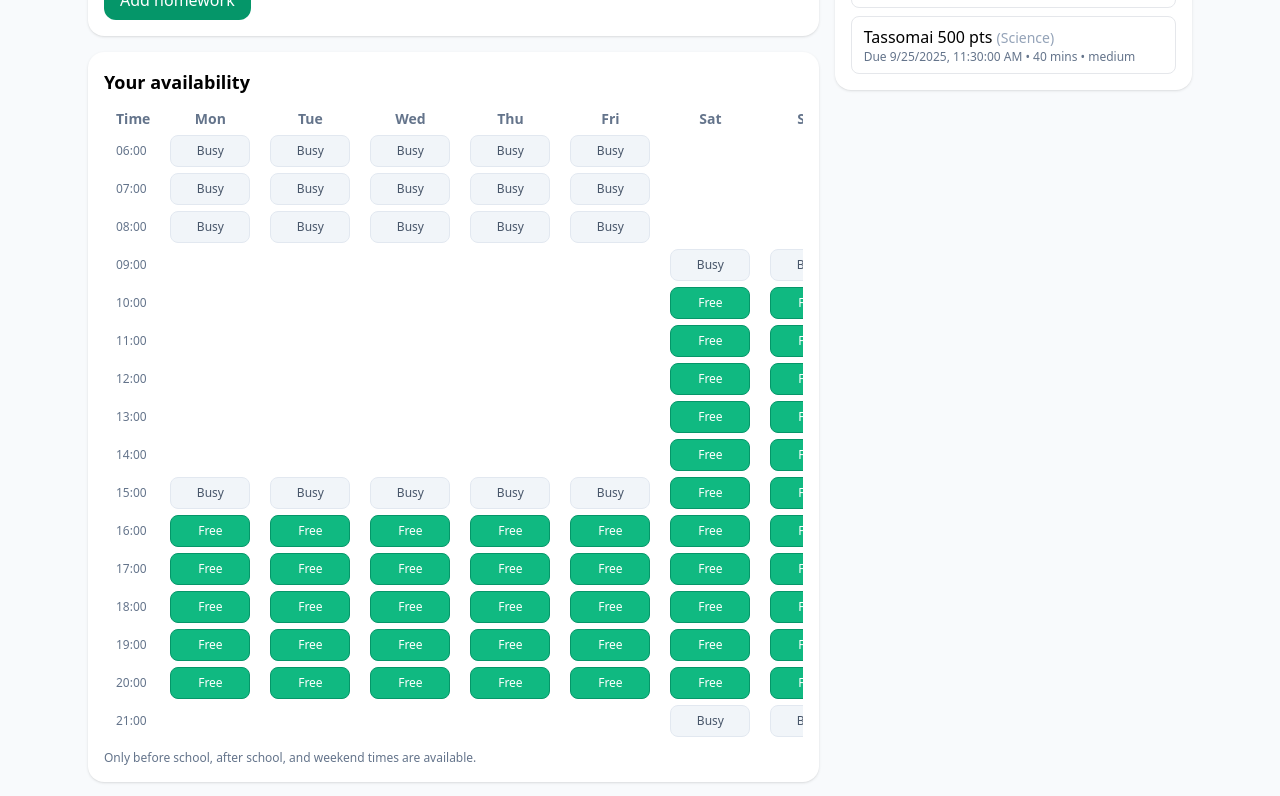
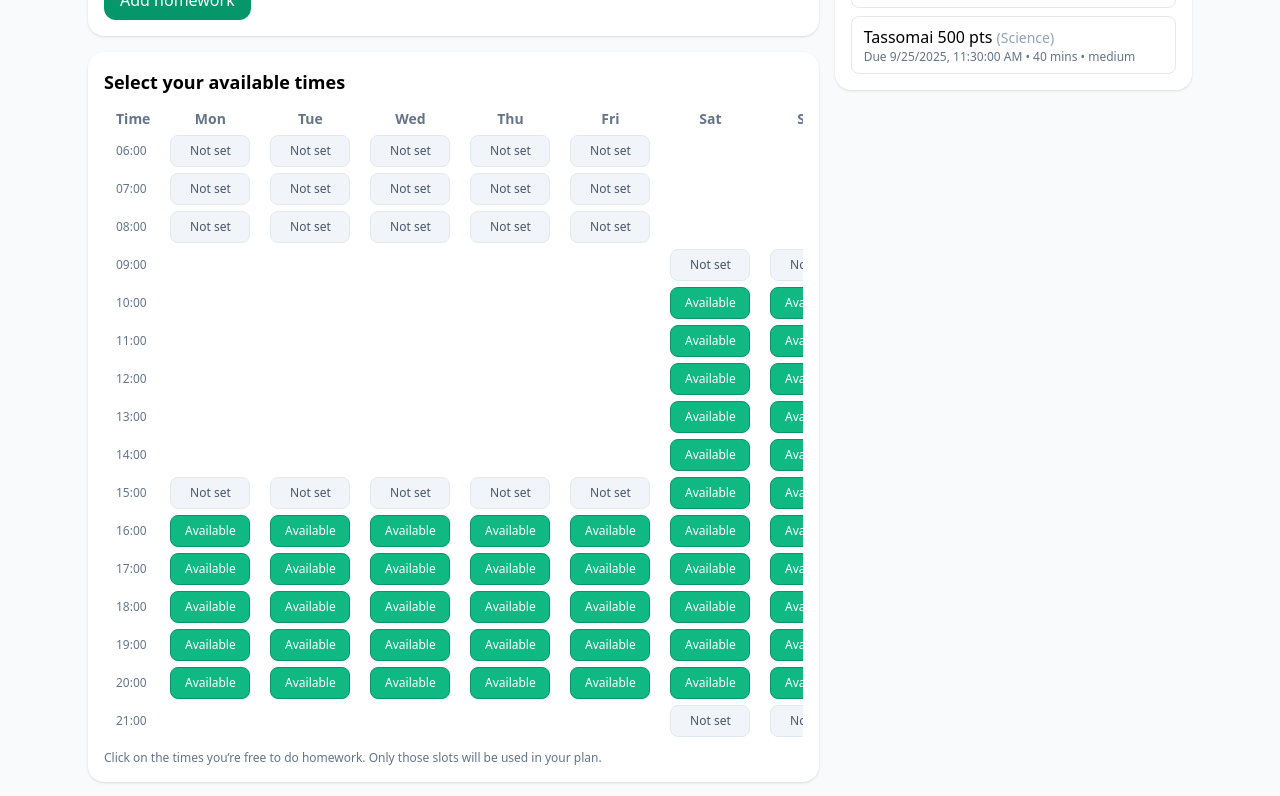
Before and after one commit to adyertorquay/HomeworkPlannerv3, a React (Vite) app: page / in a window 1280 px wide. Shown: the part 400-1196 px from the top of the page. Built offline with nearby package versions, Linux system fonts and the light colour scheme.

Commit message:
Update AvailabilityPicker.jsx

```diff
--- a/src/components/AvailabilityPicker.jsx
+++ b/src/components/AvailabilityPicker.jsx
@@ -7,7 +7,7 @@ function getAvailableHours(dayIndex) {
   if (dayIndex >= 0 && dayIndex <= 4) {
     // Mon–Fri: before school (6–8) and after school (15–21)
     return [...Array(3).keys()].map(h => h + 6)  // 6,7,8
-      .concat([...Array(6).keys()].map(h => h + 15)) // 15,16,17,18,19,20
+      .concat([...Array(6).keys()].map(h => h + 15)) // 15–20
   } else {
     // Sat–Sun: 9–21
     return [...Array(13).keys()].map(h => h + 9) // 9–21
@@ -19,7 +19,7 @@ const DAYS = ['Mon','Tue','Wed','Thu','Fri','Sat','Sun']
 export default function AvailabilityPicker({ availabilityMap, onToggle }) {
   return (
     <div className="bg-white rounded-2xl shadow p-4">
-      <h3 className="text-lg font-semibold mb-2">Your availability</h3>
+      <h3 className="text-lg font-semibold mb-2">Select your available times</h3>
       <div className="overflow-x-auto">
         <table className="min-w-full border-separate border-spacing-1">
           <thead>
@@ -43,12 +43,14 @@ export default function AvailabilityPicker({ availabilityMap, onToggle }) {
                       <button
                         className={clsx(
                           'w-20 h-8 rounded-lg border text-xs',
-                          active ? 'bg-emerald-500 text-white border-emerald-600' : 'bg-slate-100 text-slate-600 border-slate-200 hover:bg-slate-200'
+                          active
+                            ? 'bg-emerald-500 text-white border-emerald-600'
+                            : 'bg-slate-100 text-slate-600 border-slate-200 hover:bg-slate-200'
                         )}
                         onClick={() => onToggle(idx+1, h)}
                         aria-pressed={active}
                       >
-                        {active ? 'Free' : 'Busy'}
+                        {active ? 'Available' : 'Not set'}
                       </button>
                     </td>
                   )
@@ -58,7 +60,9 @@ export default function AvailabilityPicker({ availabilityMap, onToggle }) {
           </tbody>
         </table>
       </div>
-      <p className="text-xs text-slate-500 mt-2">Only before school, after school, and weekend times are available.</p>
+      <p className="text-xs text-slate-500 mt-2">
+        Click on the times you’re free to do homework. Only those slots will be used in your plan.
+      </p>
     </div>
   )
 }
```
